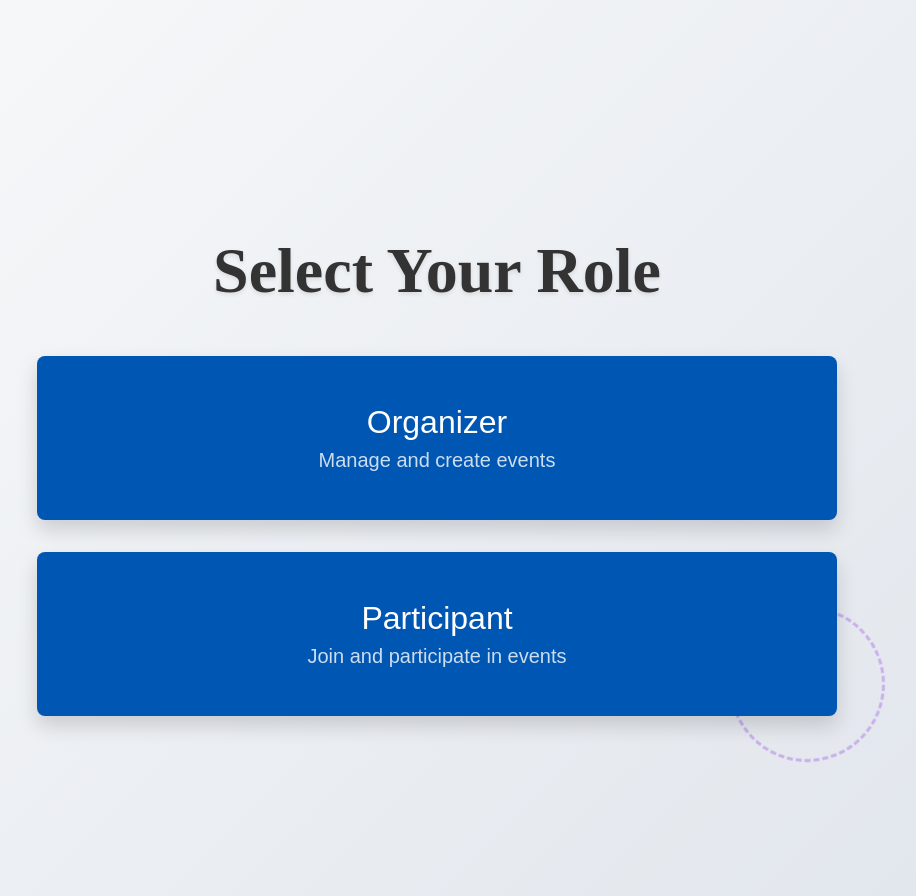
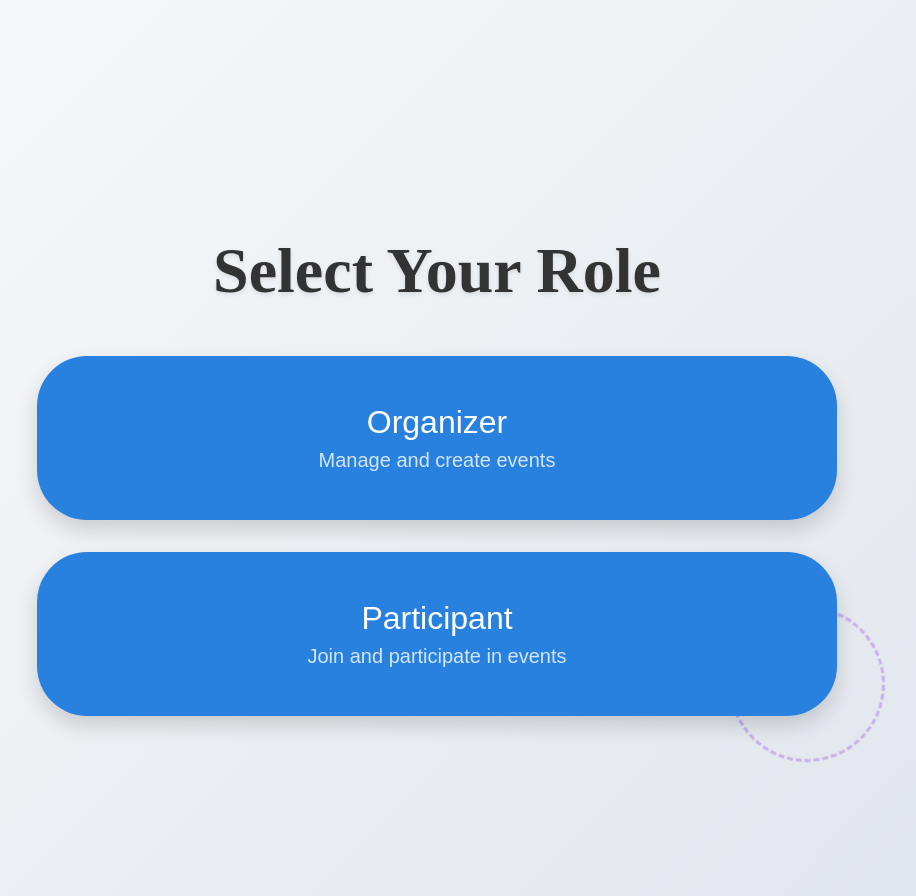
Before and after one commit to elnatan3/EventiQ, a React (Create React App) app in the folder eventiq/: page /choose-role in a window 1280 px wide. Shown: the whole page, without its empty margins (203-1119 px from the left). Built offline with nearby package versions, Linux system fonts and the light colour scheme.

Commit message:
cleaner design for choose role

```diff
--- a/eventiq/src/scss/ChooseRole.scss
+++ b/eventiq/src/scss/ChooseRole.scss
@@ -61,11 +61,11 @@
   &__button {
     width: 100%;
     padding: 3rem 0;
-    background-color: #0056b3;
+    background-color: #2981df;
     color: #fff;
     font-size: 2rem;
     border: none;
-    border-radius: 8px;
+    border-radius: 50px;
     cursor: pointer;
     position: relative;
     overflow: hidden;
@@ -77,7 +77,7 @@
     box-shadow: 0 10px 20px rgba(0, 0, 0, 0.15);
 
     &:hover {
-      transform: translateY(-5px);
+      transform: translateY(-10px);
 
       .choose-role__layer {
         transform: translateX(100%);
```
